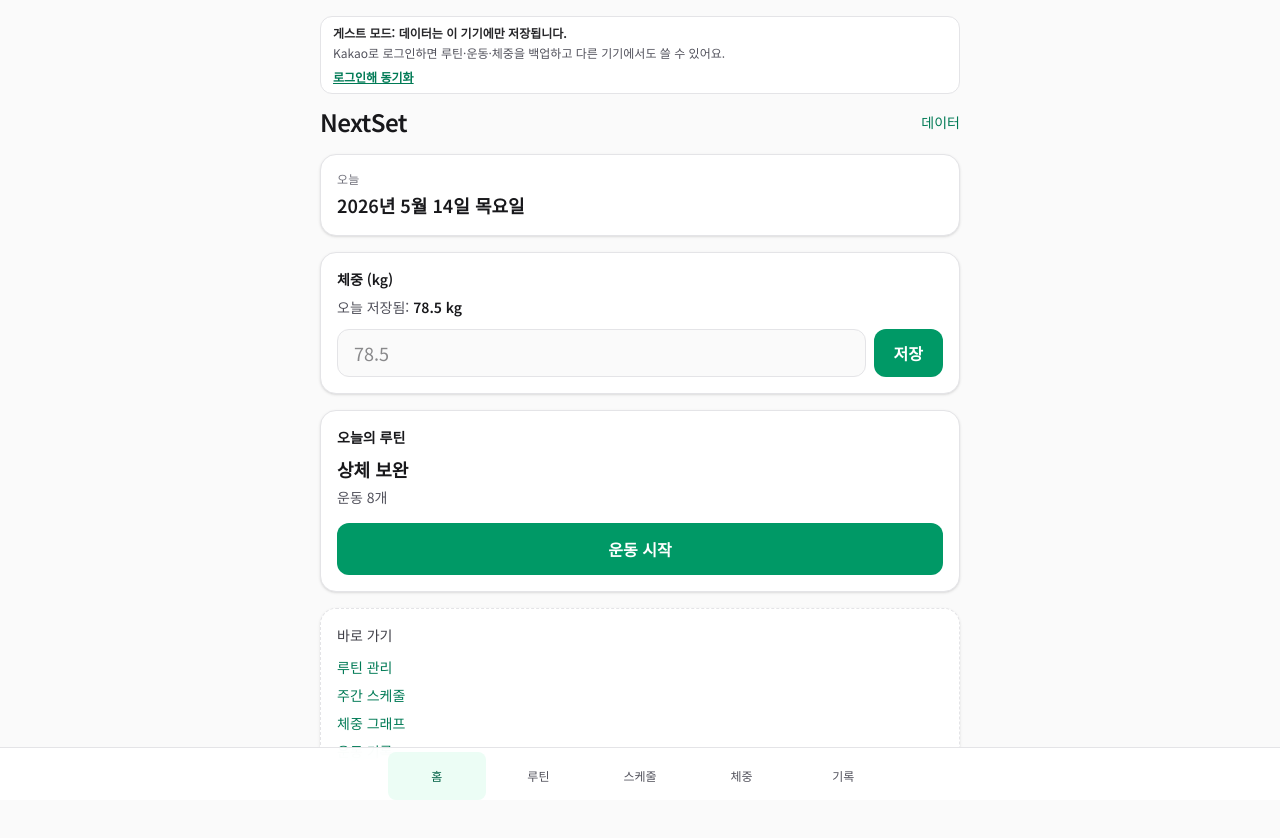
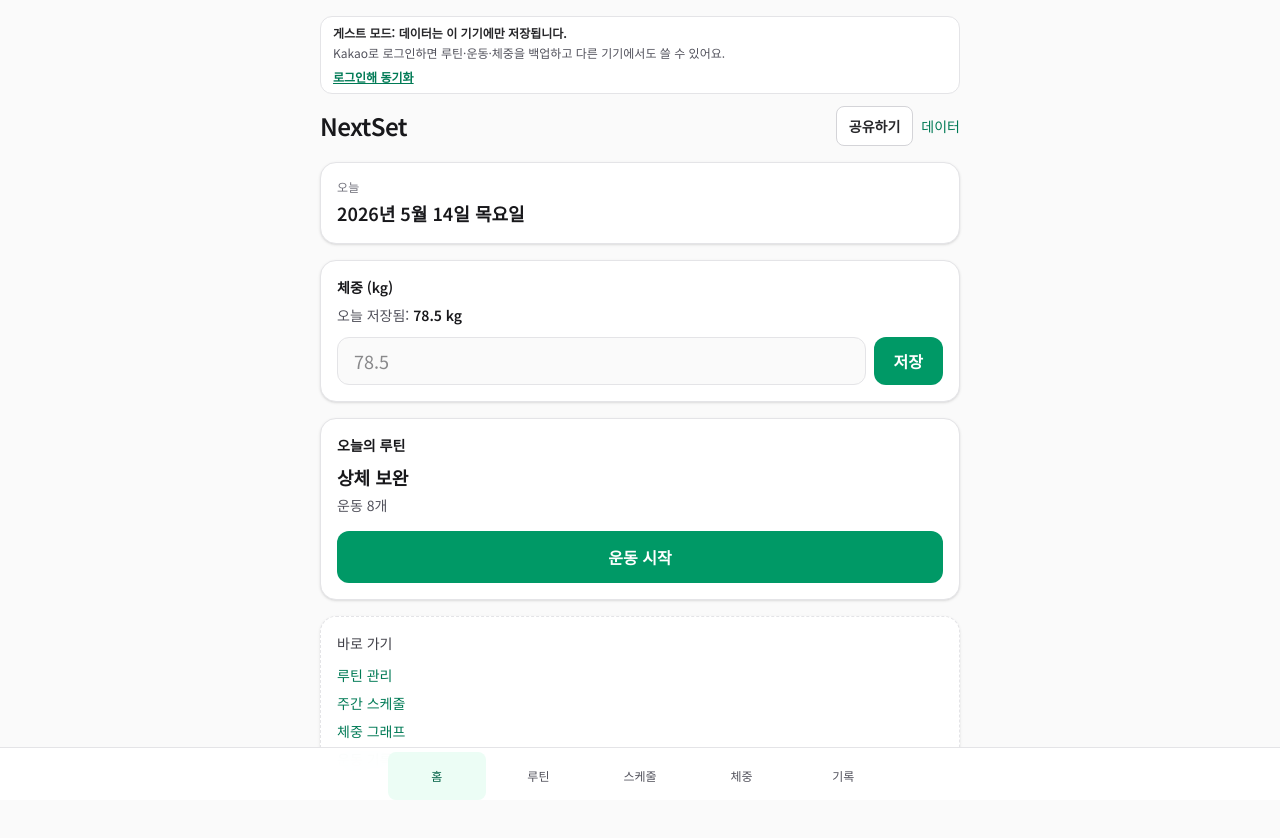
Before and after one commit to Bigone0617/ai_health_trainer, a Next.js app: page / in a window 1280 px wide. Shown: the top 838 px of the page. Built offline with nearby package versions, Linux system fonts and the light colour scheme; no server answers.

Commit message:
공유하기 버튼 추가

```diff
--- a/src/app/page.tsx
+++ b/src/app/page.tsx
@@ -7,6 +7,8 @@ import { formatLocalDate, getScheduleDayKey } from "@/lib/dateUtils";
 import { useNextSet } from "@/providers/nextset-provider";
 
 const DATE_LOCALE = "ko-KR";
+
+const SHARE_APP_URL = "https://ai-health-trainer.vercel.app/";
 
 export default function HomePage() {
   const {
@@ -27,6 +29,45 @@ export default function HomePage() {
   const todayWeight = weightLogs.find((l) => l.date === todayStr);
 
   const [weightInput, setWeightInput] = useState("");
+  const [shareHint, setShareHint] = useState<string | null>(null);
+
+  const onShareApp = async () => {
+    setShareHint(null);
+    try {
+      if (typeof navigator !== "undefined" && navigator.share) {
+        await navigator.share({
+          title: "NextSet — 운동 기록",
+          text: "NextSet 운동 기록 앱",
+          url: SHARE_APP_URL,
+        });
+        return;
+      }
+      if (typeof navigator !== "undefined" && navigator.clipboard?.writeText) {
+        await navigator.clipboard.writeText(SHARE_APP_URL);
+        setShareHint("링크를 복사했어요.");
+        window.setTimeout(() => setShareHint(null), 2500);
+        return;
+      }
+      window.prompt("아래 링크를 복사해 주세요.", SHARE_APP_URL);
+    } catch (err: unknown) {
+      const aborted =
+        err &&
+        typeof err === "object" &&
+        "name" in err &&
+        (err as { name: string }).name === "AbortError";
+      if (aborted) return;
+      try {
+        if (navigator.clipboard?.writeText) {
+          await navigator.clipboard.writeText(SHARE_APP_URL);
+          setShareHint("링크를 복사했어요.");
+          window.setTimeout(() => setShareHint(null), 2500);
+        }
+      } catch {
+        setShareHint("공유에 실패했어요. 링크를 직접 복사해 주세요.");
+        window.setTimeout(() => setShareHint(null), 3000);
+      }
+    }
+  };
 
   if (!ready) {
     return (
@@ -45,17 +86,31 @@ export default function HomePage() {
 
   return (
     <div className="flex flex-col gap-4">
-      <header className="flex items-center justify-between gap-2">
+      <header className="flex flex-wrap items-center justify-between gap-2">
         <h1 className="text-2xl font-semibold tracking-tight text-zinc-900 dark:text-zinc-50">
           NextSet
         </h1>
-        <Link
-          href="/settings"
-          className="text-sm font-medium text-emerald-700 hover:underline dark:text-emerald-400"
-        >
-          데이터
-        </Link>
+        <div className="flex flex-wrap items-center justify-end gap-2">
+          <button
+            type="button"
+            onClick={() => void onShareApp()}
+            className="min-h-[40px] rounded-lg border border-zinc-300 bg-white px-3 text-sm font-semibold text-zinc-800 hover:bg-zinc-50 dark:border-zinc-600 dark:bg-zinc-900 dark:text-zinc-100 dark:hover:bg-zinc-800"
+          >
+            공유하기
+          </button>
+          <Link
+            href="/settings"
+            className="min-h-[40px] inline-flex items-center text-sm font-medium text-emerald-700 hover:underline dark:text-emerald-400"
+          >
+            데이터
+          </Link>
+        </div>
       </header>
+      {shareHint && (
+        <p className="-mt-2 text-sm text-zinc-600 dark:text-zinc-400" role="status">
+          {shareHint}
+        </p>
+      )}
 
       <Card>
         <p className="text-xs font-medium uppercase tracking-wide text-zinc-500">
```
